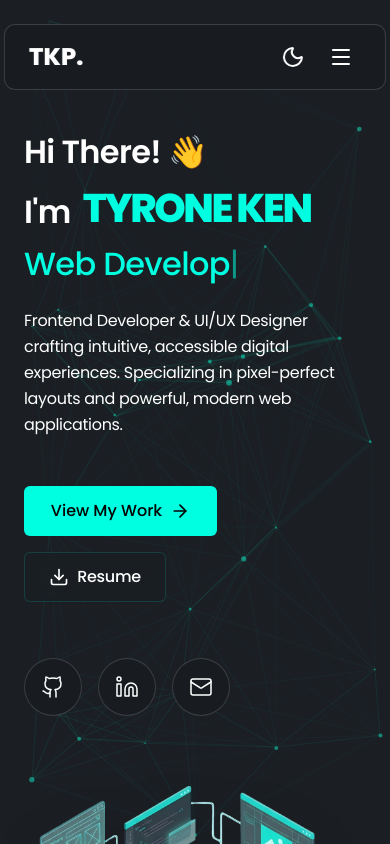
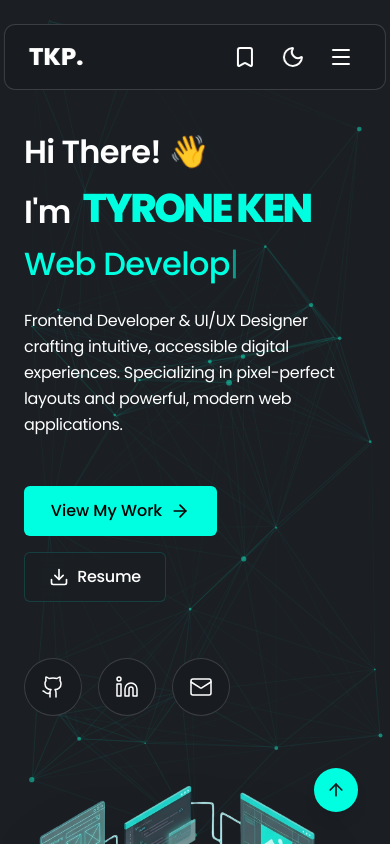
Before and after one commit to tyr1ken-tech/tkp-portfolio, a React (Vite) app: page / in a window 390 px wide. Shown: the top 844 px of the page. Built offline with nearby package versions, Linux system fonts and the light colour scheme.

Commit message:
initial complete

```diff
--- a/src/components/Experience.jsx
+++ b/src/components/Experience.jsx
@@ -1,6 +1,11 @@
 import React from 'react';
+import { ArrowUp } from 'lucide-react';
 
 const Experience = () => {
+  const handleScrollToTop = () => {
+    window.scrollTo({ top: 0, behavior: 'smooth' });
+  };
+
   return (
     <section id="experience" className="relative w-full bg-transparent py-16 lg:py-20 px-6 md:px-12 lg:px-20 mx-auto max-w-[88rem] flex flex-col items-center z-10">
       {/* Top Header */}
@@ -68,6 +73,15 @@ const Experience = () => {
           </div>
         </div>
       </div>
+
+      {/* Scroll to Top Button */}
+      <button
+        onClick={handleScrollToTop}
+        className="fixed bottom-8 right-8 p-3 rounded-full bg-[#00FFE1] text-[#181B1F] hover:bg-[#00FF7B] transition-all duration-300 group shadow-lg hover:shadow-xl z-40"
+        title="Scroll to top"
+      >
+        <ArrowUp className="w-5 h-5 group-hover:scale-110 transition-transform duration-300" />
+      </button>
     </section>
   );
 };
--- a/src/components/Hero.jsx
+++ b/src/components/Hero.jsx
@@ -8,6 +8,13 @@ const Hero = () => {
         "Graphic Designer",
         "Layout Artist"
     ];
+
+    const handleScrollToPortfolio = () => {
+        const element = document.getElementById('portfolio');
+        if (element) {
+            element.scrollIntoView({ behavior: 'smooth', block: 'start' });
+        }
+    };
 
     const [currentTitleIndex, setCurrentTitleIndex] = useState(0);
     const [currentText, setCurrentText] = useState('');
@@ -35,13 +42,13 @@ const Hero = () => {
     }, [currentText, isDeleting, currentTitleIndex]);
 
     return (
-        <section className="w-full flex flex-col lg:flex-row items-center justify-between min-h-screen pt-32 pb-12 lg:pt-24 lg:pb-8 px-6 md:px-12 lg:px-20 mx-auto max-w-[88rem]">
+        <section id="hero" className="w-full flex flex-col lg:flex-row items-center justify-between min-h-screen pt-32 pb-12 lg:pt-24 lg:pb-8 px-6 md:px-12 lg:px-20 mx-auto max-w-[88rem]">
             {/* Left Column */}
             <div className="flex flex-col gap-6 lg:gap-4 w-full lg:w-1/2 z-10">
                 {/* Text Content */}
                 <div className="flex flex-col gap-2 lg:gap-1.5">
                     <h2 className="font-poppins font-semibold text-[32px] md:text-[48px] lg:text-[36px] tracking-[-0.02em] text-white">
-                        Hi There! 👋
+                        Hi There! <span className="wave-emoji">👋</span>
                     </h2>
 
                     <h1 className="flex flex-wrap items-end gap-3 lg:gap-2 mt-1">
@@ -65,7 +72,7 @@ const Hero = () => {
 
                 {/* CTA Buttons */}
                 <div className="flex flex-wrap items-center gap-4 lg:gap-3 mt-6 lg:mt-4">
-                    <button className="flex items-center justify-center gap-2 w-[193px] h-[50px] lg:w-[155px] lg:h-[42px] bg-[#00FFE1] rounded-[6px] text-black font-poppins font-medium lg:text-[14px] hover:bg-[#00e0c6] hover:shadow-[0_0_15px_rgba(0,255,225,0.4)] transition-all duration-300">
+                    <button onClick={handleScrollToPortfolio} className="flex items-center justify-center gap-2 w-[193px] h-[50px] lg:w-[155px] lg:h-[42px] bg-[#00FFE1] rounded-[6px] text-black font-poppins font-medium lg:text-[14px] hover:bg-[#00e0c6] hover:shadow-[0_0_15px_rgba(0,255,225,0.4)] transition-all duration-300">
                         View My Work
                         <ArrowRight className="w-5 h-5 lg:w-4 lg:h-4" />
                     </button>
@@ -78,13 +85,13 @@ const Hero = () => {
 
                 {/* Social Icons */}
                 <div className="flex items-center gap-4 lg:gap-3 mt-8 lg:mt-6">
-                    <a href="#" className="flex items-center justify-center w-[58px] h-[58px] lg:w-[44px] lg:h-[44px] bg-[#181C21] border border-[#a4a4a4]/25 rounded-full text-white hover:border-[#00FFE1] hover:text-[#00FFE1] hover:shadow-[0_0_15px_rgba(0,255,225,0.2)] transition-all duration-300">
+                    <a href="https://github.com/tyr1ken-tech" target="_blank" rel="noopener noreferrer" className="flex items-center justify-center w-[58px] h-[58px] lg:w-[44px] lg:h-[44px] bg-[#181C21] border border-[#a4a4a4]/25 rounded-full text-white hover:border-[#00FFE1] hover:text-[#00FFE1] hover:shadow-[0_0_15px_rgba(0,255,225,0.2)] transition-all duration-300">
                         <svg className="w-6 h-6 lg:w-4 lg:h-4" xmlns="http://www.w3.org/2000/svg" viewBox="0 0 24 24" fill="none" stroke="currentColor" strokeWidth="1.5" strokeLinecap="round" strokeLinejoin="round"><path d="M15 22v-4a4.8 4.8 0 0 0-1-3.5c3 0 6-2 6-5.5.08-1.25-.27-2.48-1-3.5.28-1.15.28-2.35 0-3.5 0 0-1 0-3 1.5-2.64-.5-5.36-.5-8 0C6 2 5 2 5 2c-.3 1.15-.3 2.35 0 3.5A5.403 5.403 0 0 0 4 9c0 3.5 3 5.5 6 5.5-.39.49-.68 1.05-.85 1.65-.17.6-.22 1.23-.15 1.85v4" /><path d="M9 18c-4.51 2-5-2-7-2" /></svg>
                     </a>
-                    <a href="#" className="flex items-center justify-center w-[58px] h-[58px] lg:w-[44px] lg:h-[44px] bg-[#181C21] border border-[#a4a4a4]/25 rounded-full text-white hover:border-[#00FFE1] hover:text-[#00FFE1] hover:shadow-[0_0_15px_rgba(0,255,225,0.2)] transition-all duration-300">
+                    <a href="https://www.linkedin.com/in/pareja-tyrone-ken-2a1865415" target="_blank" rel="noopener noreferrer" className="flex items-center justify-center w-[58px] h-[58px] lg:w-[44px] lg:h-[44px] bg-[#181C21] border border-[#a4a4a4]/25 rounded-full text-white hover:border-[#00FFE1] hover:text-[#00FFE1] hover:shadow-[0_0_15px_rgba(0,255,225,0.2)] transition-all duration-300">
                         <svg className="w-6 h-6 lg:w-4 lg:h-4" xmlns="http://www.w3.org/2000/svg" viewBox="0 0 24 24" fill="none" stroke="currentColor" strokeWidth="1.5" strokeLinecap="round" strokeLinejoin="round"><path d="M16 8a6 6 0 0 1 6 6v7h-4v-7a2 2 0 0 0-2-2 2 2 0 0 0-2 2v7h-4v-7a6 6 0 0 1 6-6z" /><rect width="4" height="12" x="2" y="9" /><circle cx="4" cy="4" r="2" /></svg>
                     </a>
-                    <a href="#" className="flex items-center justify-center w-[58px] h-[58px] lg:w-[44px] lg:h-[44px] bg-[#181C21] border border-[#a4a4a4]/25 rounded-full text-white hover:border-[#00FFE1] hover:text-[#00FFE1] hover:shadow-[0_0_15px_rgba(0,255,225,0.2)] transition-all duration-300">
+                    <a href="mailto:pareja.tyroneken@gmail.com" className="flex items-center justify-center w-[58px] h-[58px] lg:w-[44px] lg:h-[44px] bg-[#181C21] border border-[#a4a4a4]/25 rounded-full text-white hover:border-[#00FFE1] hover:text-[#00FFE1] hover:shadow-[0_0_15px_rgba(0,255,225,0.2)] transition-all duration-300">
                         <Mail className="w-6 h-6 lg:w-4 lg:h-4" strokeWidth={1.5} />
                     </a>
                 </div>
--- a/src/components/Navbar.jsx
+++ b/src/components/Navbar.jsx
@@ -1,11 +1,59 @@
 import React, { useState } from 'react';
-import { Moon, Menu, X } from 'lucide-react';
+import { Moon, Menu, X, Bookmark } from 'lucide-react';
 
 const Navbar = () => {
     const [active, setActive] = useState('Home');
     const [isMobileMenuOpen, setIsMobileMenuOpen] = useState(false);
+    const [isBookmarked, setIsBookmarked] = useState(false);
 
-    const navLinks = ['Home', 'About', 'Projects', 'Experience', 'Contact'];
+    // Map nav links to section IDs
+    const navLinksData = [
+        { name: 'Home', id: 'hero' },
+        { name: 'About', id: 'about' },
+        { name: 'Projects', id: 'portfolio' },
+        { name: 'Experience', id: 'experience' },
+        { name: 'Contact', id: 'contact' }
+    ];
+
+    // Handle smooth scroll to section
+    const handleNavClick = (linkName, sectionId) => {
+        setActive(linkName);
+
+        if (sectionId === 'hero') {
+            // Scroll to top for Home
+            window.scrollTo({ top: 0, behavior: 'smooth' });
+        } else {
+            // Scroll to section by ID
+            const element = document.getElementById(sectionId);
+            if (element) {
+                element.scrollIntoView({ behavior: 'smooth', block: 'start' });
+            }
+        }
+
+        // Close mobile menu after clicking
+        setIsMobileMenuOpen(false);
+    };
+
+    // Handle bookmark functionality
+    const handleBookmark = () => {
+        if (typeof window !== 'undefined') {
+            if (isBookmarked) {
+                // Remove bookmark
+                setIsBookmarked(false);
+                alert('Removed from bookmarks');
+            } else {
+                // Add bookmark
+                if (window.sidebar && window.sidebar.addPanel) {
+                    window.sidebar.addPanel(document.title, window.location.href, '');
+                } else if (window.external && window.external.AddFavorite) {
+                    window.external.AddFavorite(window.location.href, document.title);
+                } else {
+                    alert(`To bookmark this page, press ${navigator.userAgent.indexOf('Mac') !== -1 ? 'Cmd+D' : 'Ctrl+D'}`);
+                }
+                setIsBookmarked(true);
+            }
+        }
+    };
 
     return (
         <div
@@ -22,23 +70,38 @@ const Navbar = () => {
 
                 {/* Center: Navigation Links (Desktop) */}
                 <ul className="hidden md:flex items-center justify-center gap-1 lg:gap-4">
-                    {navLinks.map((item) => (
-                        <li key={item}>
+                    {navLinksData.map((link) => (
+                        <li key={link.name}>
                             <button
-                                onClick={() => setActive(item)}
-                                className={`font-poppins font-medium text-[20px] lg:text-[15px] tracking-[-0.02em] transition-all duration-300 px-4 py-2 lg:px-3 lg:py-1.5 ${active === item
+                                onClick={() => handleNavClick(link.name, link.id)}
+                                className={`font-poppins font-medium text-[20px] lg:text-[15px] tracking-[-0.02em] transition-all duration-300 px-4 py-2 lg:px-3 lg:py-1.5 ${active === link.name
                                     ? 'text-[#00FFE1] bg-[#00FFE1]/10 rounded-[7px]'
                                     : 'text-white hover:text-[#00FFE1]/70 hover:bg-white/5 rounded-[7px]'
                                     }`}
                             >
-                                {item}
+                                {link.name}
                             </button>
                         </li>
                     ))}
                 </ul>
 
-                {/* Right: Moon Icon & Mobile Menu Toggle */}
+                {/* Right: Moon Icon, Bookmark Icon & Mobile Menu Toggle */}
                 <div className="flex items-center gap-2 md:gap-4">
+                    <button
+                        onClick={handleBookmark}
+                        className={`flex items-center justify-center transition-colors p-2 lg:p-1.5 rounded-full hover:bg-white/5 ${
+                            isBookmarked
+                                ? 'text-[#00FFE1]'
+                                : 'text-white hover:text-[#00FFE1]'
+                        }`}
+                        aria-label="Bookmark this page"
+                        title={isBookmarked ? 'Remove bookmark' : 'Add bookmark'}
+                    >
+                        <Bookmark
+                            className={`w-6 h-6 lg:w-5 lg:h-5 ${isBookmarked ? 'fill-current' : ''}`}
+                        />
+                    </button>
+
                     <button
                         className="flex items-center justify-center text-white hover:text-[#00FFE1] transition-colors p-2 lg:p-1.5 rounded-full hover:bg-white/5"
                         aria-label="Toggle Dark/Light Mode"
@@ -61,19 +124,16 @@ const Navbar = () => {
                     }`}
             >
                 <ul className="flex flex-col p-4 gap-2">
-                    {navLinks.map((item) => (
-                        <li key={item}>
+                    {navLinksData.map((link) => (
+                        <li key={link.name}>
                             <button
-                                onClick={() => {
-                                    setActive(item);
-                                    setIsMobileMenuOpen(false);
-                                }}
-                                className={`w-full text-left font-poppins font-medium text-[18px] tracking-[-0.02em] transition-all duration-300 px-4 py-3 ${active === item
+                                onClick={() => handleNavClick(link.name, link.id)}
+                                className={`w-full text-left font-poppins font-medium text-[18px] tracking-[-0.02em] transition-all duration-300 px-4 py-3 ${active === link.name
                                     ? 'text-[#00FFE1] bg-[#00FFE1]/10 rounded-[7px]'
                                     : 'text-white hover:text-[#00FFE1]/70 hover:bg-white/5 rounded-[7px]'
                                     }`}
                             >
-                                {item}
+                                {link.name}
                             </button>
                         </li>
                     ))}
--- a/src/index.css
+++ b/src/index.css
@@ -10,3 +10,20 @@ body {
     color: white;
     font-family: var(--font-poppins);
 }
+
+@keyframes wave {
+    0% { transform: rotate(0deg); }
+    10% { transform: rotate(14deg); }
+    20% { transform: rotate(-8deg); }
+    30% { transform: rotate(14deg); }
+    40% { transform: rotate(-4deg); }
+    50% { transform: rotate(10deg); }
+    60% { transform: rotate(0deg); }
+    100% { transform: rotate(0deg); }
+}
+
+.wave-emoji {
+    display: inline-block;
+    animation: wave 1.5s ease-in-out infinite;
+    transform-origin: 70% 70%;
+}
```
Also changed, not shown: src/components/About.jsx (+7 -1 lines), src/components/GetInTouch.jsx (+4 -4 lines).
